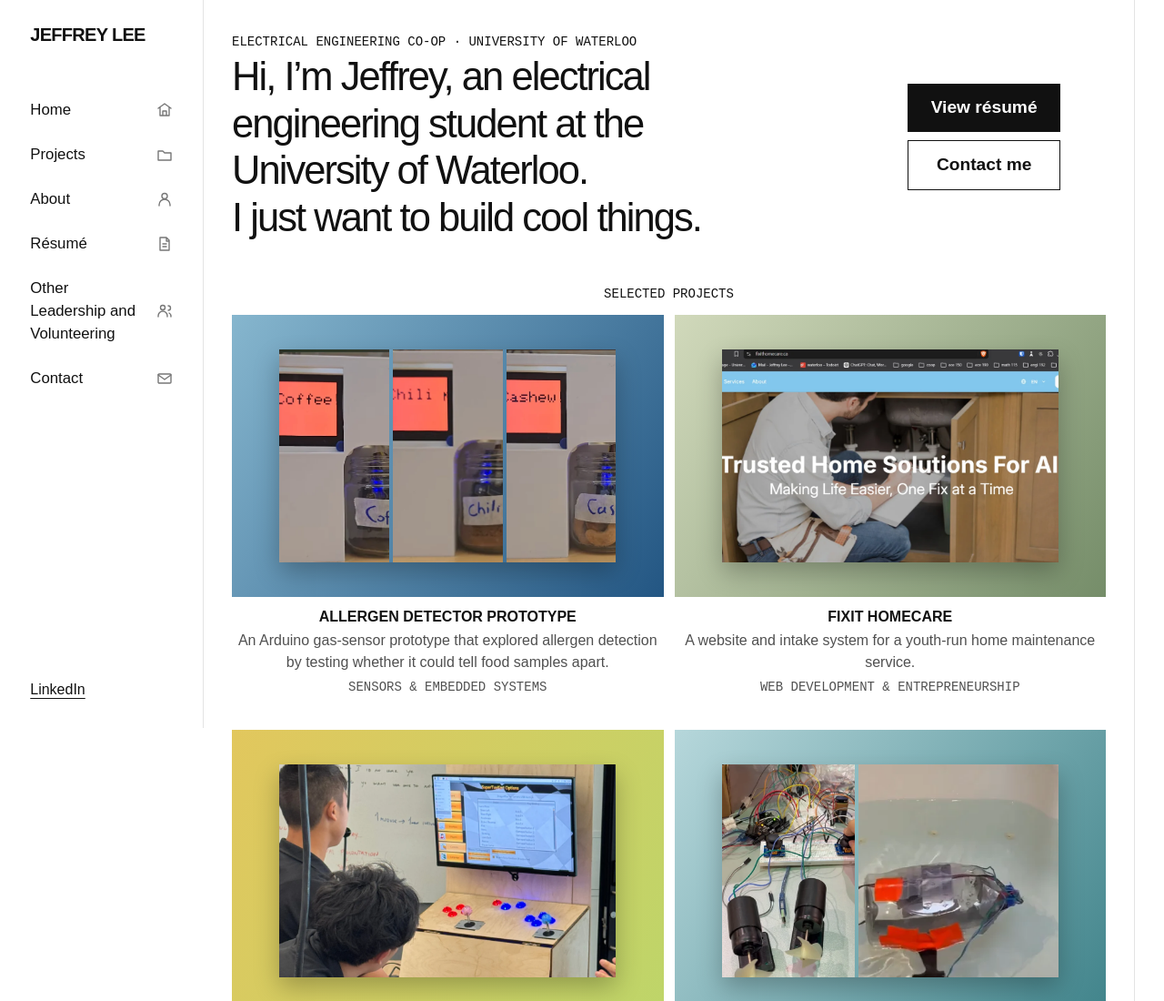
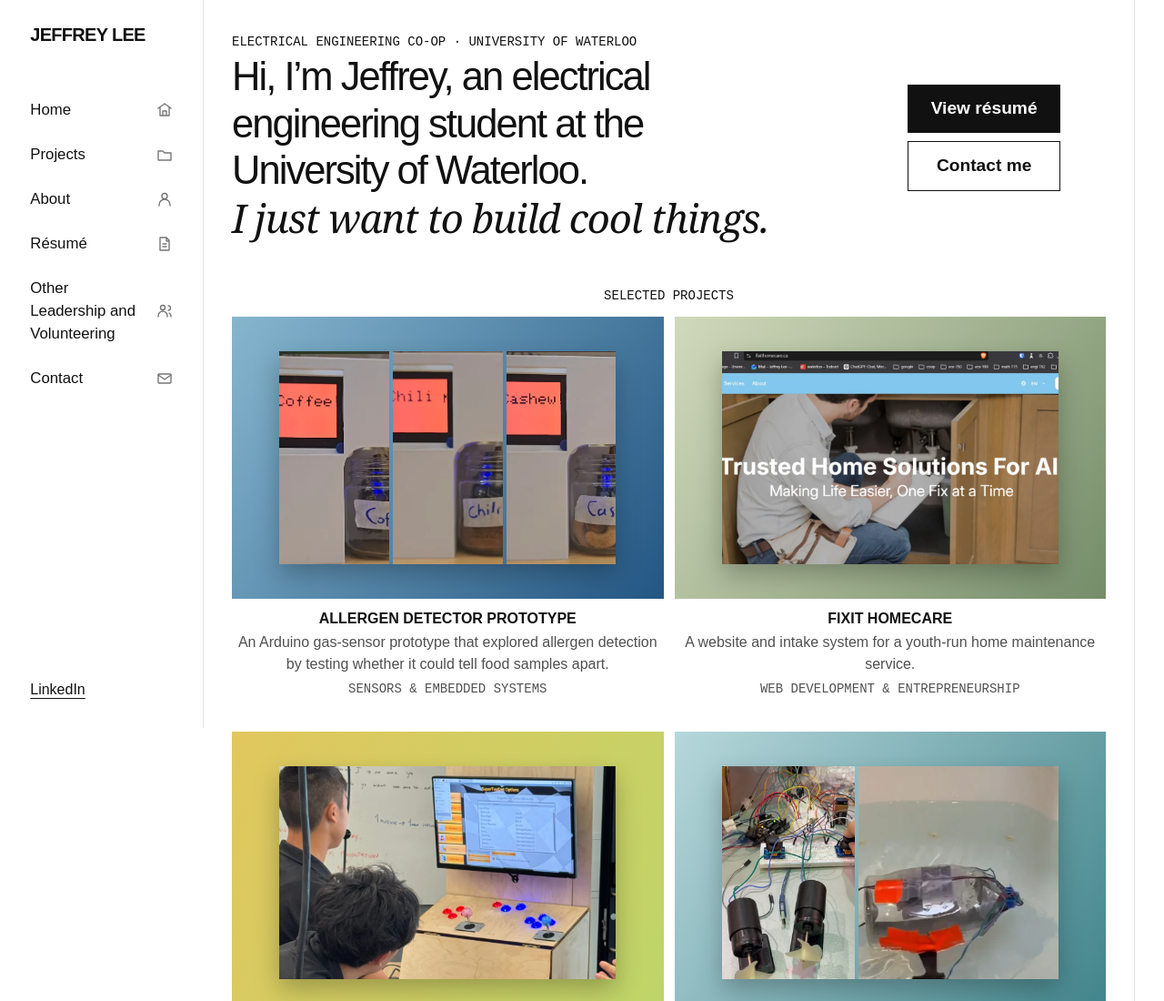
Before and after one commit to WaterloosTopElectricalEngineer/WaterloosTopElectricalEngineer.github.io, a plain HTML site: page index.html in a window 1280 px wide. Shown: the top 1100 px of the page at 91% size. Drawn offline with Linux system fonts and the light colour scheme.

Commit message:
Style the homepage tagline in italic serif

```diff
--- a/index.html
+++ b/index.html
@@ -6,7 +6,7 @@
   <meta name="theme-color" content="#ffffff">
   <meta name="description" content="Jeffrey Lee, Electrical Engineering co-op student at the University of Waterloo. Explore my projects in electronics, embedded systems, and fabrication.">
   <title>Jeffrey | Electrical Engineering Portfolio</title>
-  <link rel="stylesheet" href="styles.css?v=15">
+  <link rel="stylesheet" href="styles.css?v=16">
 </head>
 <body><a class="skip" href="#main">Skip to content</a><header class="top"><nav class="wrap" aria-label="Main navigation">
 <a class="brand" href="./">Jeffrey Lee</a>
@@ -21,7 +21,7 @@
 <a class="sidebar-social" href="https://www.linkedin.com/in/jeffrey-lee-b15497322/">LinkedIn</a>
 </nav></header><main id="main"><section class="intro wrap" aria-labelledby="intro-title"><div class="intro-copy">
 <p class="eyebrow">Electrical Engineering Co-op · University of Waterloo</p>
-<h1 id="intro-title">Hi, I’m Jeffrey, an electrical engineering student at the University of Waterloo.<br> I just want to build cool things.</h1>
+<h1 id="intro-title">Hi, I’m Jeffrey, an electrical engineering student at the University of Waterloo.<br> <span class="intro-tagline">I just want to build cool things.</span></h1>
 </div>
 <div class="actions"><a class="button" href="#resume">View résumé</a><a class="button secondary" href="#contact">Contact me</a></div>
 </section><section class="projects wrap" id="projects" aria-labelledby="work-title"><h2 id="work-title">Selected projects</h2><div class="project-grid"><article class="card"><a href="food.html">
--- a/styles.css
+++ b/styles.css
@@ -31,6 +31,7 @@ nav a:hover { text-decoration: underline; }
 .home-link, .sidebar-social, .nav-icon { display: none; }
 .intro { display: grid; grid-template-columns: minmax(0, max-content) minmax(max-content, 1fr); column-gap: clamp(1.5rem, 5vw, 4rem); align-items: center; padding-block: clamp(1.25rem, 3vw, 2.25rem) clamp(1.75rem, 4vw, 3rem); }
 .intro h1 { font-size: clamp(1.75rem, 3.4vw, 3.25rem); max-width: 26ch; }
+.intro-tagline { font-family: Georgia, "Times New Roman", serif; font-style: italic; letter-spacing: -.025em; }
 .intro .actions { display: grid; justify-self: center; gap: .55rem; margin: 0; }
 .intro .actions a { min-height: 3rem; padding: .75rem clamp(1rem, 2vw, 1.75rem); text-align: center; font-size: clamp(1rem, 1.5vw, 1.2rem); }
 .intro .actions .secondary { background: white; color: var(--ink); border: 1px solid var(--ink); }
```
